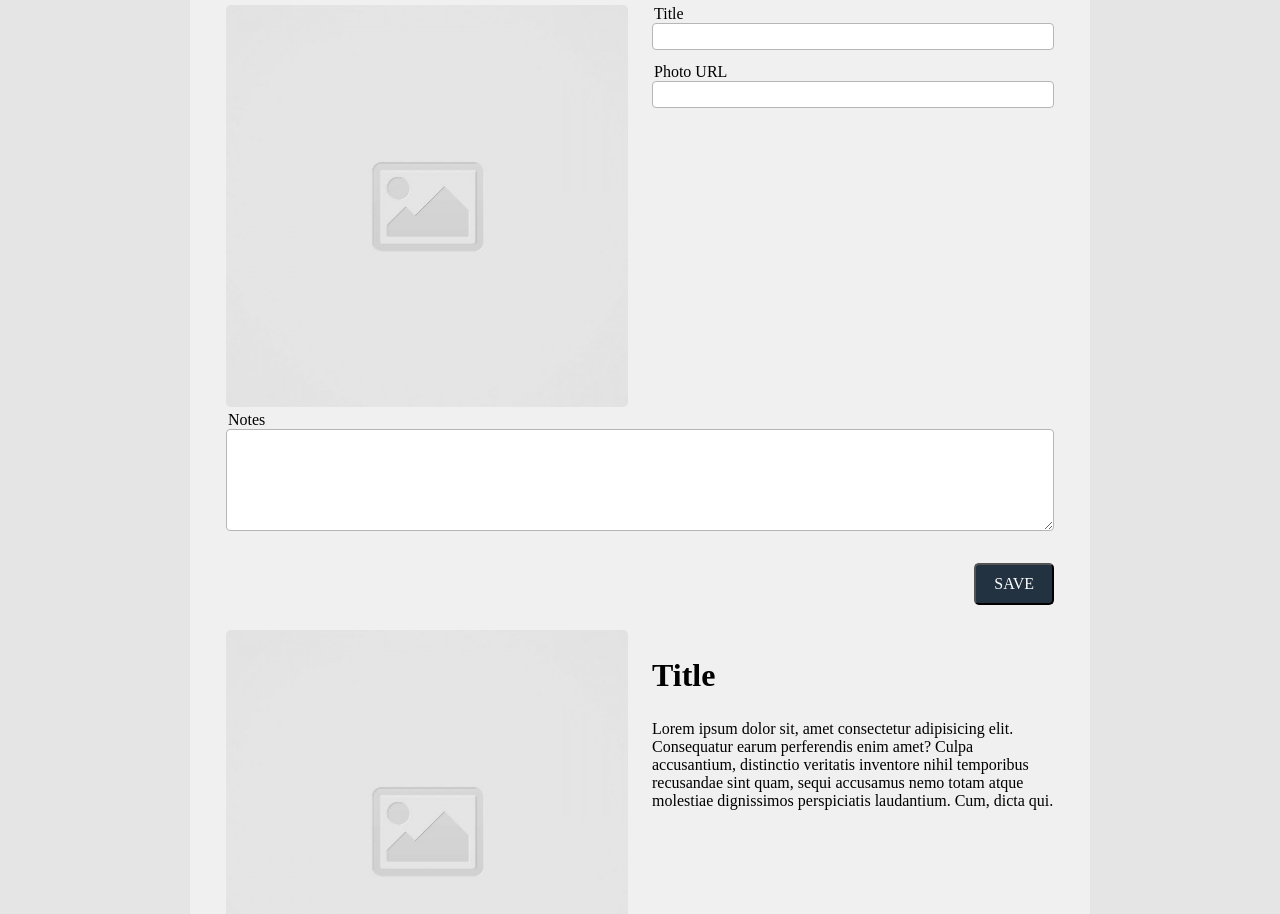
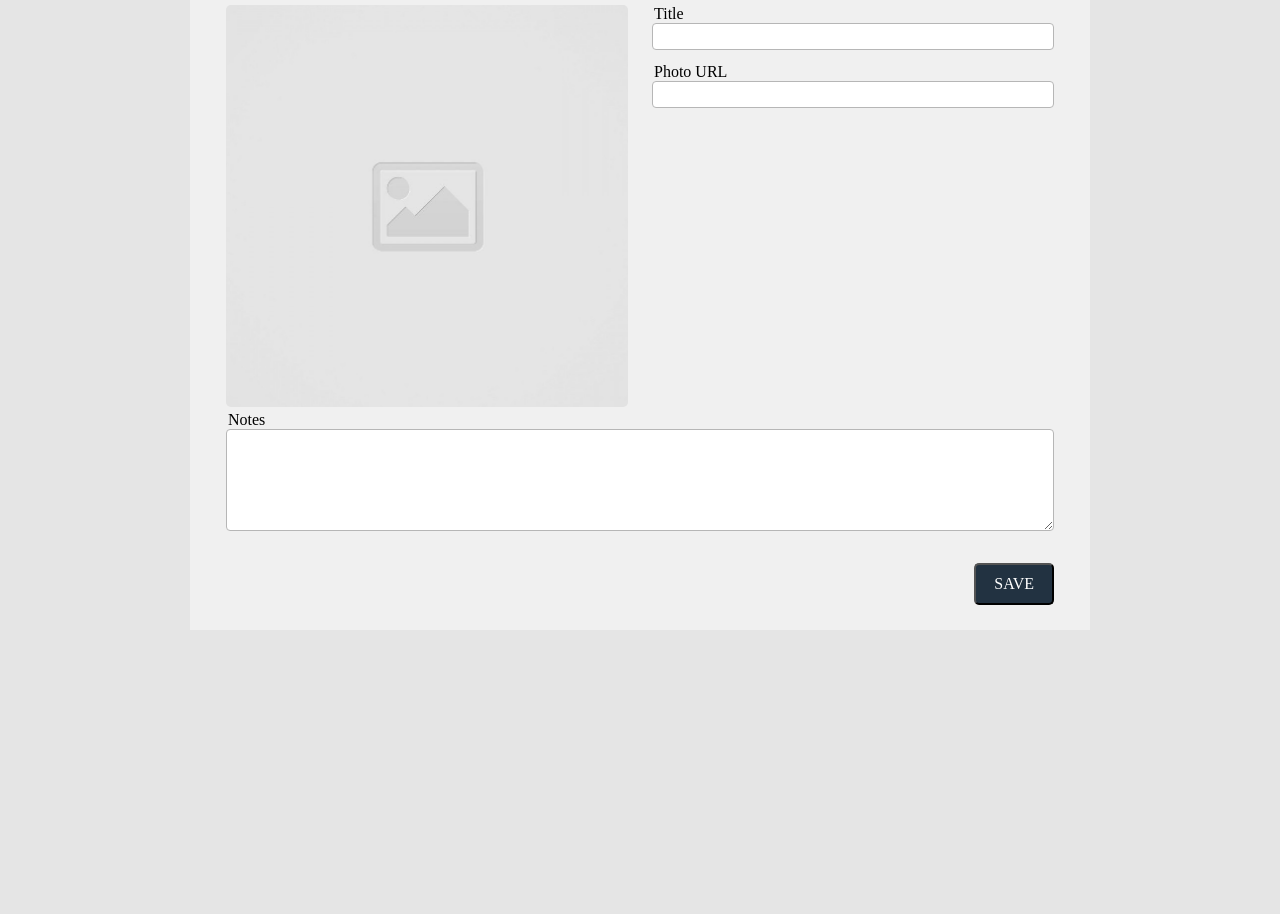
Before and after one commit to vkahlon/code-journal, a website: page index.html in a window 1280 px wide. Shown: the part 144-1058 px from the top of the page. After the commit the page ends 800 px from the top, so only its background shows below. Drawn offline with Linux system fonts and the light colour scheme; a web font is replaced by a local one.

Commit message:
Completed step-7, removed html barebones from the index.html

```diff
--- a/index.html
+++ b/index.html
@@ -64,18 +64,6 @@
           </div>
         </div>
       </form>
-      <div data-view="entries">
-        <ul class="row">
-          <li class="column-half img-view-entry">
-            <img src="images/placeholder-image-square.jpg" alt="placeholder-img">
-          </li>
-          <li class="column-half">
-            <h2 class="view-text-entry">Title</h2>
-            <p class="view-note-entry">Lorem ipsum dolor sit, amet consectetur adipisicing elit. Consequatur earum perferendis enim amet? Culpa accusantium, distinctio veritatis inventore nihil temporibus recusandae sint quam, sequi accusamus nemo totam atque molestiae dignissimos perspiciatis laudantium. Cum, dicta qui.</p>
-          </li>
-        </ul>
-      </div>
-
     </div>
 
   </main>
```
